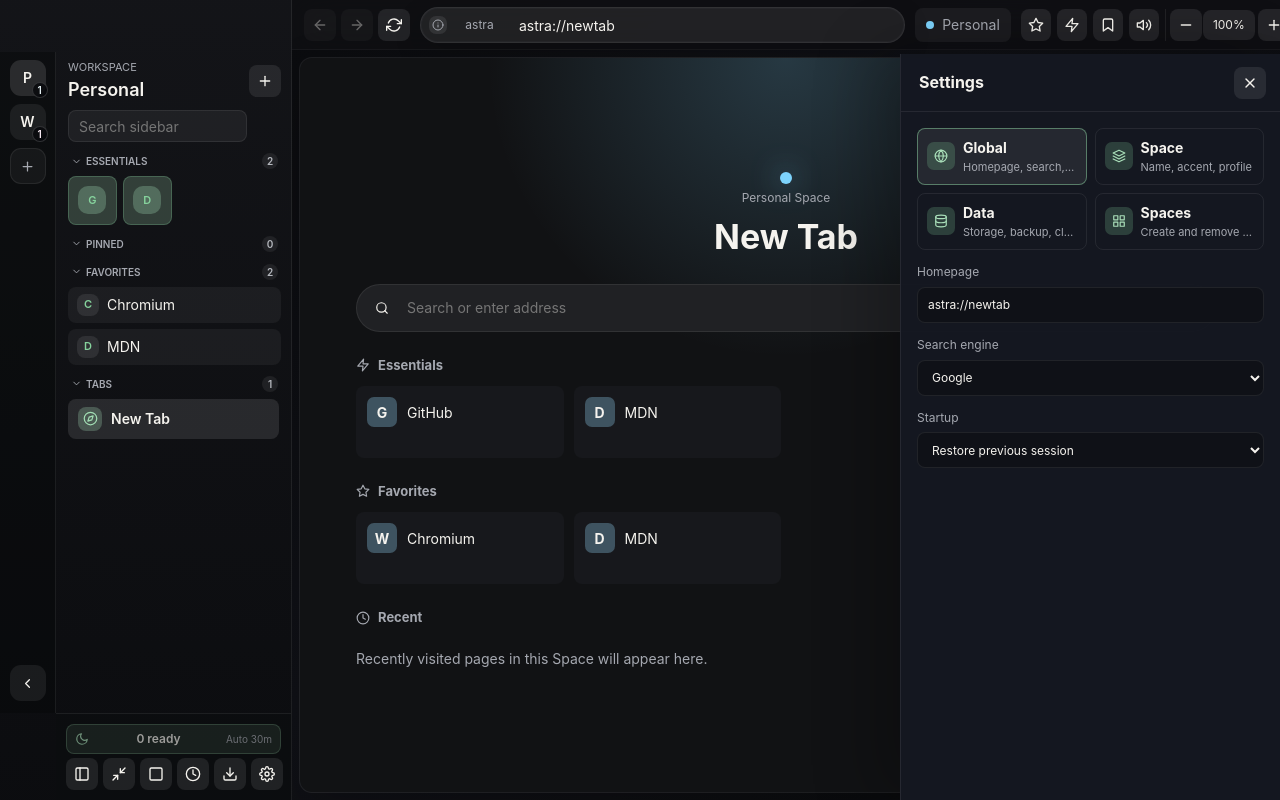
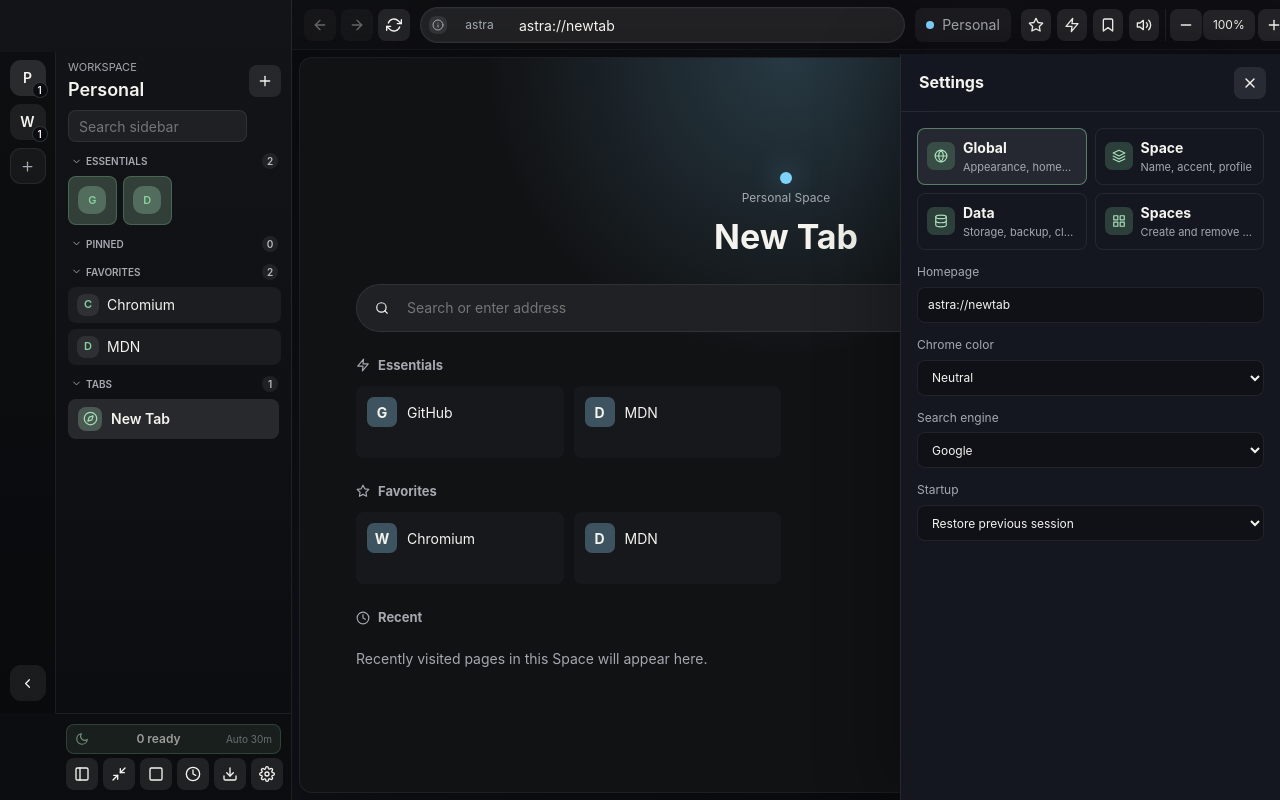
Before and after one commit to Tsutomu-miku/astra-browser, a React (Vite) app: page / in a window 1280 px wide. Both pictures are taken after a click on the button 267 px from the left and 774 px from the top of the page. Shown: the top 800 px of the page. Built offline with nearby package versions, Linux system fonts and the light colour scheme.

Commit message:
feat: add configurable chrome accent

```diff
--- a/src/renderer/app/App.tsx
+++ b/src/renderer/app/App.tsx
@@ -1,3 +1,6 @@
+import { useEffect } from "react";
+
+import { getChromeAccent } from "../common/theme/chromeTheme";
 import { useBrowserController } from "./controller/useBrowserController";
 import { CommandPalette } from "../surfaces/command/CommandPalette";
 import { FindBar } from "../surfaces/find/FindBar";
@@ -11,6 +14,14 @@ import { WebviewGrid } from "../surfaces/webview/WebviewGrid";
 
 export function App() {
   const controller = useBrowserController();
+  const chromeAccent = getChromeAccent(controller.state.settings, controller.activeWorkspace);
+
+  useEffect(() => {
+    document.documentElement.style.setProperty("--accent", chromeAccent);
+    return () => {
+      document.documentElement.style.removeProperty("--accent");
+    };
+  }, [chromeAccent]);
 
   return (
     <>
--- /dev/null
+++ b/src/renderer/common/theme/chromeTheme.ts
@@ -0,0 +1,12 @@
+import type { BrowserSettings, Workspace } from "../../domain/browser";
+
+export const NEUTRAL_CHROME_ACCENT = "#86d39d";
+
+export function getChromeAccent(
+  settings: Pick<BrowserSettings, "chromeAccentMode">,
+  workspace: Pick<Workspace, "accent">
+): string {
+  return settings.chromeAccentMode === "space"
+    ? workspace.accent
+    : NEUTRAL_CHROME_ACCENT;
+}
--- a/src/renderer/domain/browser/factory.ts
+++ b/src/renderer/domain/browser/factory.ts
@@ -48,6 +48,7 @@ export function createDefaultState(): BrowserState {
     downloads: [],
     sitePermissions: [],
     settings: {
+      chromeAccentMode: "neutral",
       homepage: DEFAULT_URL,
       memorySaverEnabled: true,
       memorySaverIdleMinutes: 30,
--- a/src/renderer/domain/browser/index.ts
+++ b/src/renderer/domain/browser/index.ts
@@ -34,6 +34,7 @@ export type {
   BrowserState,
   BrowserSettings,
   BrowserTab,
+  ChromeAccentMode,
   ClosedTab,
   DownloadEntry,
   FaviconCache,
--- a/src/renderer/domain/browser/stateNormalization.ts
+++ b/src/renderer/domain/browser/stateNormalization.ts
@@ -42,6 +42,10 @@ export function normalizeState(candidateState: PartialBrowserState | null | unde
 
   if (!isStartupBehavior(state.settings.startupBehavior)) {
     state.settings.startupBehavior = fallback.settings.startupBehavior;
+  }
+
+  if (!isChromeAccentMode(state.settings.chromeAccentMode)) {
+    state.settings.chromeAccentMode = fallback.settings.chromeAccentMode;
   }
 
   state.settings.memorySaverEnabled = state.settings.memorySaverEnabled !== false;
@@ -182,6 +186,10 @@ function isStartupBehavior(value: unknown): value is StartupBehavior {
   return value === "restore" || value === "homepage";
 }
 
+function isChromeAccentMode(value: unknown): value is BrowserState["settings"]["chromeAccentMode"] {
+  return value === "neutral" || value === "space";
+}
+
 function normalizeTimestamp(value: unknown): number {
   const timestamp = Number(value);
   return Number.isFinite(timestamp) && timestamp > 0 ? timestamp : Date.now();
--- a/src/renderer/domain/browser/types.ts
+++ b/src/renderer/domain/browser/types.ts
@@ -1,5 +1,6 @@
 export type SearchEngineKey = "google" | "duckduckgo" | "bing";
 export type StartupBehavior = "restore" | "homepage";
+export type ChromeAccentMode = "neutral" | "space";
 
 export interface SearchEngine {
   name: string;
@@ -75,6 +76,7 @@ export interface SitePermissionRule {
 }
 
 export interface BrowserSettings {
+  chromeAccentMode: ChromeAccentMode;
   homepage: string;
   memorySaverEnabled: boolean;
   memorySaverIdleMinutes: number;
--- a/src/renderer/surfaces/panels/settings/components/GlobalSettingsSection.tsx
+++ b/src/renderer/surfaces/panels/settings/components/GlobalSettingsSection.tsx
@@ -2,6 +2,7 @@ import {
   normalizeAddress,
   SEARCH_ENGINES,
   type BrowserSettings,
+  type ChromeAccentMode,
   type SearchEngineKey,
   type StartupBehavior
 } from "../../../../domain/browser";
@@ -24,6 +25,16 @@ export function GlobalSettingsSection({
           onChange={(event) => onUpdateSettings({ homepage: event.target.value })}
           onBlur={(event) => onUpdateSettings({ homepage: normalizeAddress(event.target.value, settings.searchEngine) })}
         />
+      </label>
+      <label className="field">
+        <span>Chrome color</span>
+        <select
+          value={settings.chromeAccentMode}
+          onChange={(event) => onUpdateSettings({ chromeAccentMode: event.target.value as ChromeAccentMode })}
+        >
+          <option value="neutral">Neutral</option>
+          <option value="space">Match current Space</option>
+        </select>
       </label>
       <label className="field">
         <span>Search engine</span>
--- a/src/renderer/surfaces/panels/settings/model/settingsSections.ts
+++ b/src/renderer/surfaces/panels/settings/model/settingsSections.ts
@@ -7,7 +7,7 @@ export interface SettingsSection {
 }
 
 export const SETTINGS_SECTIONS: SettingsSection[] = [
-  { id: "global", label: "Global", summary: "Homepage, search, startup" },
+  { id: "global", label: "Global", summary: "Appearance, homepage, search" },
   { id: "space", label: "Space", summary: "Name, accent, profile" },
   { id: "data", label: "Data", summary: "Storage, backup, cleanup" },
   { id: "workspaces", label: "Spaces", summary: "Create and remove Spaces" }
```
Also changed, not shown: 4 other files (tests, documents, lock files or other folders).
